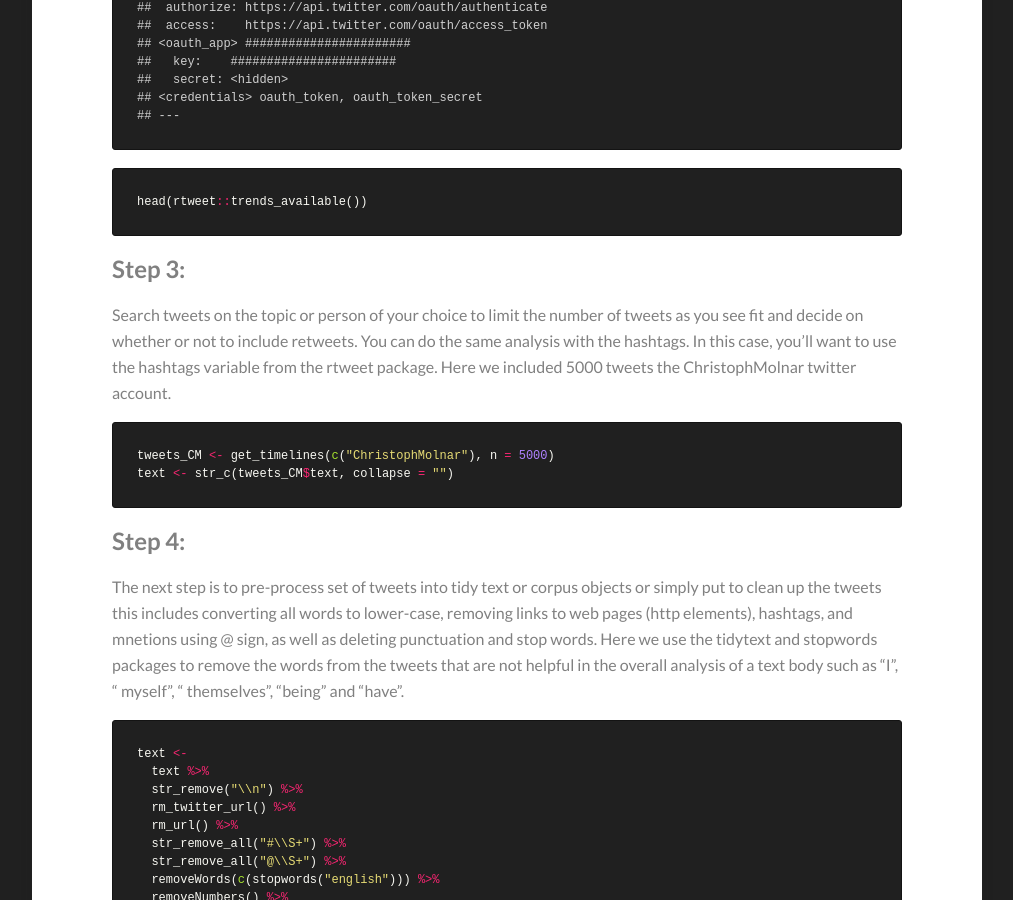
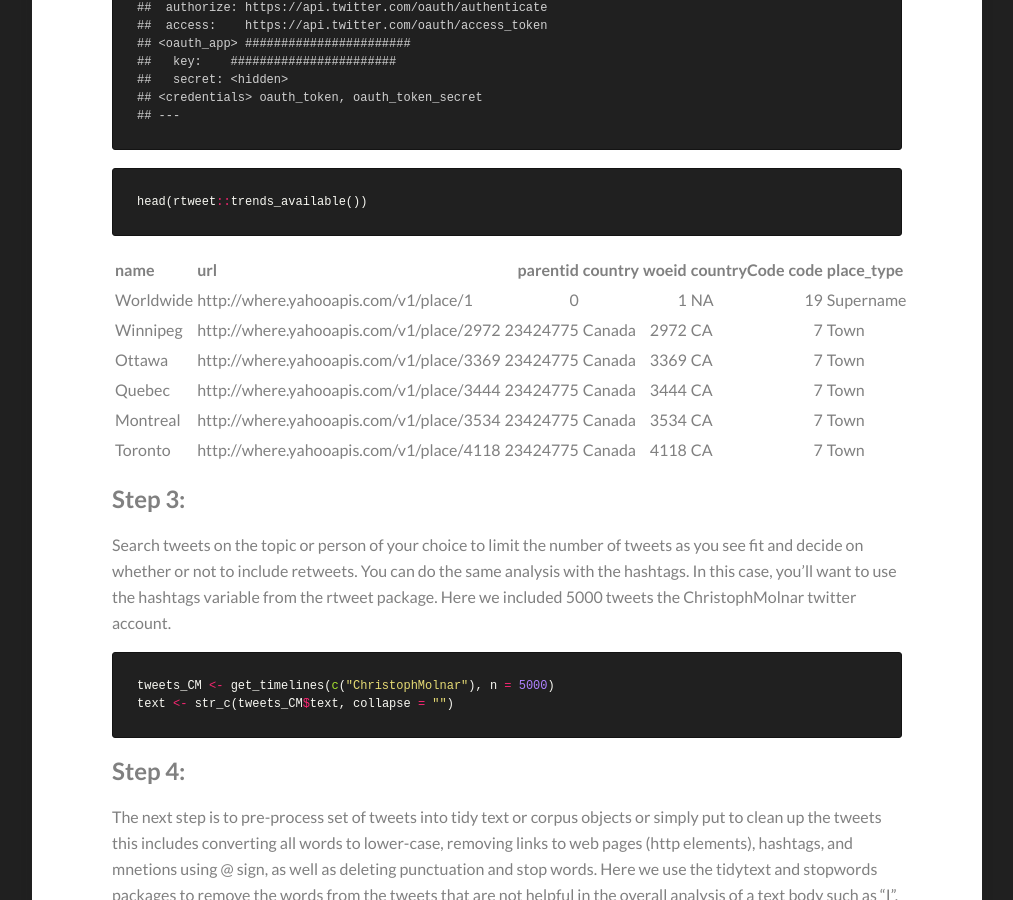
Before and after one commit to Kamran-Afzali/Kamran-Afzali.github.io, a Jekyll site: the page built from _posts/2021-7-10-rtweet.md, in a window 1280 px wide and 900 px high, scrolled down 2335 px. Shown: the whole window, without its empty margins (133-1146 px from the left). Built offline with Jekyll 4.4.1, drawn with Linux system fonts in a browser that asks for light colours.

Commit message:
Update 2021-7-10-rtweet.md

````diff
--- a/_posts/2021-7-10-rtweet.md
+++ b/_posts/2021-7-10-rtweet.md
@@ -69,11 +69,84 @@ token
 head(rtweet::trends_available())
 ```
 
-<div data-pagedtable="false">
-  <script data-pagedtable-source type="application/json">
-{"columns":[{"label":["name"],"name":[1],"type":["chr"],"align":["left"]},{"label":["url"],"name":[2],"type":["chr"],"align":["left"]},{"label":["parentid"],"name":[3],"type":["int"],"align":["right"]},{"label":["country"],"name":[4],"type":["chr"],"align":["left"]},{"label":["woeid"],"name":[5],"type":["int"],"align":["right"]},{"label":["countryCode"],"name":[6],"type":["chr"],"align":["left"]},{"label":["code"],"name":[7],"type":["int"],"align":["right"]},{"label":["place_type"],"name":[8],"type":["chr"],"align":["left"]}],"data":[{"1":"Worldwide","2":"http://where.yahooapis.com/v1/place/1","3":"0","4":"","5":"1","6":"NA","7":"19","8":"Supername"},{"1":"Winnipeg","2":"http://where.yahooapis.com/v1/place/2972","3":"23424775","4":"Canada","5":"2972","6":"CA","7":"7","8":"Town"},{"1":"Ottawa","2":"http://where.yahooapis.com/v1/place/3369","3":"23424775","4":"Canada","5":"3369","6":"CA","7":"7","8":"Town"},{"1":"Quebec","2":"http://where.yahooapis.com/v1/place/3444","3":"23424775","4":"Canada","5":"3444","6":"CA","7":"7","8":"Town"},{"1":"Montreal","2":"http://where.yahooapis.com/v1/place/3534","3":"23424775","4":"Canada","5":"3534","6":"CA","7":"7","8":"Town"},{"1":"Toronto","2":"http://where.yahooapis.com/v1/place/4118","3":"23424775","4":"Canada","5":"4118","6":"CA","7":"7","8":"Town"}],"options":{"columns":{"min":{},"max":[10]},"rows":{"min":[10],"max":[10]},"pages":{}}}
-  </script>
-</div>
+
+<table>
+ <thead>
+  <tr>
+   <th style="text-align:left;"> name </th>
+   <th style="text-align:left;"> url </th>
+   <th style="text-align:right;"> parentid </th>
+   <th style="text-align:left;"> country </th>
+   <th style="text-align:right;"> woeid </th>
+   <th style="text-align:left;"> countryCode </th>
+   <th style="text-align:right;"> code </th>
+   <th style="text-align:left;"> place_type </th>
+  </tr>
+ </thead>
+<tbody>
+  <tr>
+   <td style="text-align:left;"> Worldwide </td>
+   <td style="text-align:left;"> http://where.yahooapis.com/v1/place/1 </td>
+   <td style="text-align:right;"> 0 </td>
+   <td style="text-align:left;">  </td>
+   <td style="text-align:right;"> 1 </td>
+   <td style="text-align:left;"> NA </td>
+   <td style="text-align:right;"> 19 </td>
+   <td style="text-align:left;"> Supername </td>
+  </tr>
+  <tr>
+   <td style="text-align:left;"> Winnipeg </td>
+   <td style="text-align:left;"> http://where.yahooapis.com/v1/place/2972 </td>
+   <td style="text-align:right;"> 23424775 </td>
+   <td style="text-align:left;"> Canada </td>
+   <td style="text-align:right;"> 2972 </td>
+   <td style="text-align:left;"> CA </td>
+   <td style="text-align:right;"> 7 </td>
+   <td style="text-align:left;"> Town </td>
+  </tr>
+  <tr>
+   <td style="text-align:left;"> Ottawa </td>
+   <td style="text-align:left;"> http://where.yahooapis.com/v1/place/3369 </td>
+   <td style="text-align:right;"> 23424775 </td>
+   <td style="text-align:left;"> Canada </td>
+   <td style="text-align:right;"> 3369 </td>
+   <td style="text-align:left;"> CA </td>
+   <td style="text-align:right;"> 7 </td>
+   <td style="text-align:left;"> Town </td>
+  </tr>
+  <tr>
+   <td style="text-align:left;"> Quebec </td>
+   <td style="text-align:left;"> http://where.yahooapis.com/v1/place/3444 </td>
+   <td style="text-align:right;"> 23424775 </td>
+   <td style="text-align:left;"> Canada </td>
+   <td style="text-align:right;"> 3444 </td>
+   <td style="text-align:left;"> CA </td>
+   <td style="text-align:right;"> 7 </td>
+   <td style="text-align:left;"> Town </td>
+  </tr>
+  <tr>
+   <td style="text-align:left;"> Montreal </td>
+   <td style="text-align:left;"> http://where.yahooapis.com/v1/place/3534 </td>
+   <td style="text-align:right;"> 23424775 </td>
+   <td style="text-align:left;"> Canada </td>
+   <td style="text-align:right;"> 3534 </td>
+   <td style="text-align:left;"> CA </td>
+   <td style="text-align:right;"> 7 </td>
+   <td style="text-align:left;"> Town </td>
+  </tr>
+  <tr>
+   <td style="text-align:left;"> Toronto </td>
+   <td style="text-align:left;"> http://where.yahooapis.com/v1/place/4118 </td>
+   <td style="text-align:right;"> 23424775 </td>
+   <td style="text-align:left;"> Canada </td>
+   <td style="text-align:right;"> 4118 </td>
+   <td style="text-align:left;"> CA </td>
+   <td style="text-align:right;"> 7 </td>
+   <td style="text-align:left;"> Town </td>
+  </tr>
+</tbody>
+</table>
+
 
 ## Step 3:
 
````
